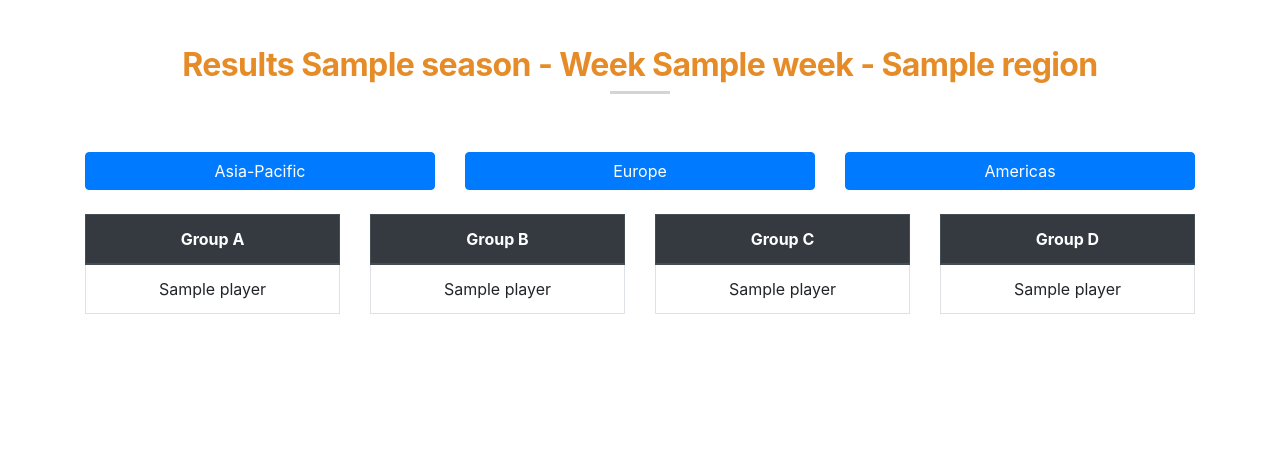
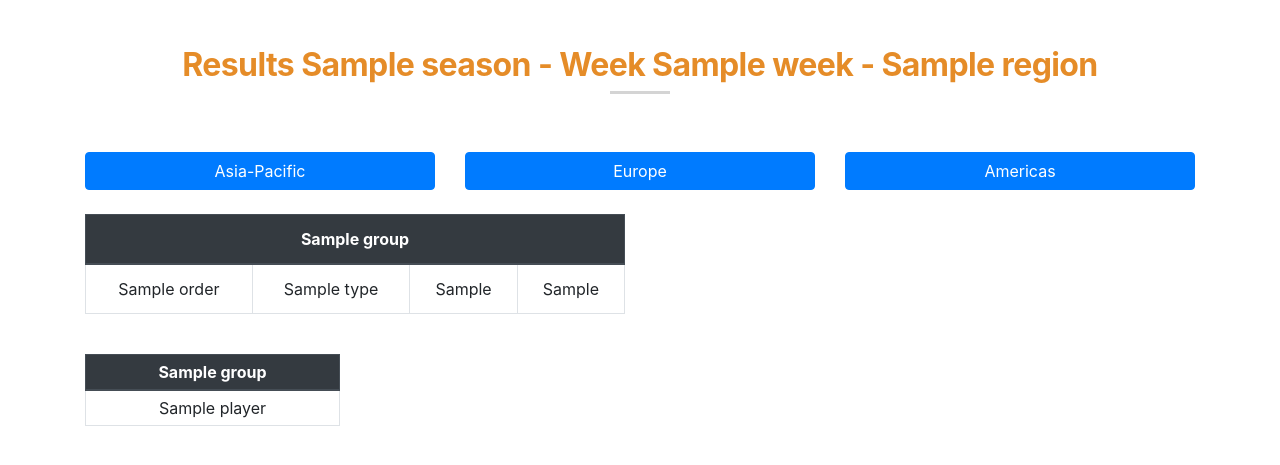
Before and after one commit to crazynayan/hgm, a Flask app: template templates/results.html in a window 1280 px wide. Shown: the part 58-523 px from the top of the page. Run offline with Flask 2, Linux system fonts and the light colour scheme; the template is opened without the code that fills it: most values are stand-ins (such as "Sample title", 1, 10 or a date in 2020); parts of the project's set-up code (start-up, migrations or seed data) failed here and were passed over; some libraries are stand-ins or nearby versions.

Commit message:
Result with initial matches

```diff
--- a/config.py
+++ b/config.py
@@ -21,6 +21,8 @@ class Config:
     SEMIFINAL_1, SEMIFINAL_2, FINAL = "Semifinal 1", "Semifinal 2", "Final"
     MATCH_TYPES = (INITIAL_1, INITIAL_2, QUALIFIER, ELIMINATOR, DECIDER, QUARTERFINAL_1, QUARTERFINAL_2, QUARTERFINAL_3,
                    QUARTERFINAL_4, SEMIFINAL_1, SEMIFINAL_2, FINAL)
+    QUARTERFINALS = (QUARTERFINAL_1, QUARTERFINAL_2, QUARTERFINAL_3, QUARTERFINAL_4)
+    FINALS = (SEMIFINAL_1, SEMIFINAL_2, FINAL)
 
 
 def _add_players(player_list: List[str], region: str) -> None:
--- a/templates/results.html
+++ b/templates/results.html
@@ -42,16 +42,44 @@
         </div>
     </div>
     <br>
+    {% for group_matches_batch in group_matches|batch(2) %}
         <div class="row">
-        <div class="col-md-3">
+            {% for matches in group_matches_batch %}
+                <div class="col-md-6">
                     <table class="table table-bordered table-hover">
                         <thead class="thead-dark">
                         <tr>
-                    <th class="text-center" scope="col">{{ config.GROUP_A }}</th>
+                            <th class="text-center" colspan=4 scope="col">{{ matches[0].group }}</th>
                         </tr>
                         </thead>
                         <tbody>
-                {% for player in group_a %}
+                        {% for match in matches %}
+                            <tr>
+                                <td class="text-center">{{ match.order }}</td>
+                                <td class="text-center">{{ match.type }}</td>
+                                <td class="text-center {{ match.player1_class }}">{{ match.player1 }}</td>
+                                <td class="text-center {{ match.player2_class }}">{{ match.player2 }}</td>
+                            </tr>
+                        {% endfor %}
+                        </tbody>
+                    </table>
+
+                </div>
+            {% endfor %}
+        </div>
+        <br>
+    {% endfor %}
+    <div class="row">
+        {% for group in groups %}
+            <div class="col-md-3">
+                <table class="table table-bordered table-hover table-sm">
+                    <thead class="thead-dark">
+                    <tr>
+                        <th class="text-center" scope="col">{{ group[0].group }}</th>
+                    </tr>
+                    </thead>
+                    <tbody>
+                    {% for player in group %}
                         <tr>
                             <td class="text-center">{{ player.player }}</td>
                         </tr>
@@ -59,54 +87,7 @@
                     </tbody>
                 </table>
             </div>
-        <div class="col-md-3">
-            <table class="table table-bordered table-hover">
-                <thead class="thead-dark">
-                <tr>
-                    <th class="text-center" scope="col">{{ config.GROUP_B }}</th>
-                </tr>
-                </thead>
-                <tbody>
-                {% for player in group_b %}
-                    <tr>
-                        <td class="text-center">{{ player.player }}</td>
-                    </tr>
         {% endfor %}
-                </tbody>
-            </table>
-        </div>
-        <div class="col-md-3">
-            <table class="table table-bordered table-hover">
-                <thead class="thead-dark">
-                <tr>
-                    <th class="text-center" scope="col">{{ config.GROUP_C }}</th>
-                </tr>
-                </thead>
-                <tbody>
-                {% for player in group_c %}
-                    <tr>
-                        <td class="text-center">{{ player.player }}</td>
-                    </tr>
-                {% endfor %}
-                </tbody>
-            </table>
-        </div>
-        <div class="col-md-3">
-            <table class="table table-bordered table-hover">
-                <thead class="thead-dark">
-                <tr>
-                    <th class="text-center" scope="col">{{ config.GROUP_D }}</th>
-                </tr>
-                </thead>
-                <tbody>
-                {% for player in group_d %}
-                    <tr>
-                        <td class="text-center">{{ player.player }}</td>
-                    </tr>
-                {% endfor %}
-                </tbody>
-            </table>
-        </div>
     </div>
     <br>
 {% endblock %}
```
Also changed, not shown: models.py (+16 -0 lines), routes.py (+13 -8 lines). Lines whose indentation alone changed are shown as unchanged.
